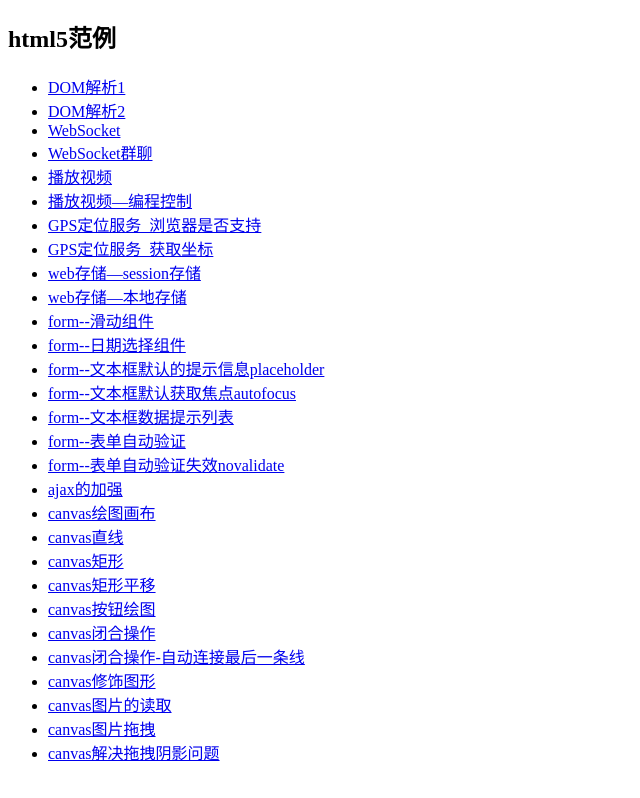
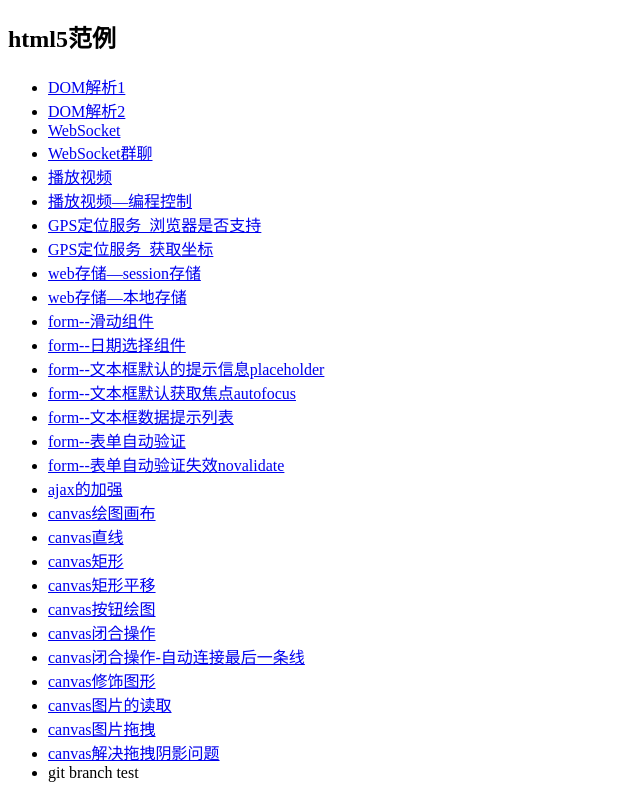
Before and after one commit to lvaolin/html5_demo, a plain HTML site: page web/index.html in a window 1280 px wide. Shown: the part 70-868 px from the top of the page, without its empty margins (0-640 px from the left). Drawn offline with Linux system fonts and the light colour scheme.

Commit message:
branch test

```diff
--- a/web/index.html
+++ b/web/index.html
@@ -39,6 +39,7 @@
     <li><a href="canvas_demoi.html">canvas图片的读取</a></li>
     <li><a href="canvas_demoj.html">canvas图片拖拽</a></li>
     <li><a href="canvas_demok.html">canvas解决拖拽阴影问题</a></li>
+	 <li>git branch test</li>
 </ul>
 </body>
 </html>
```
